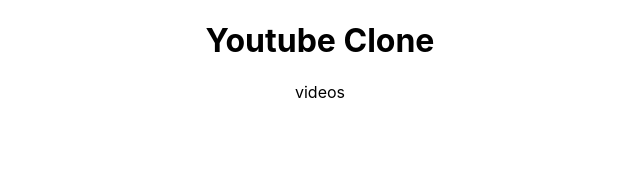
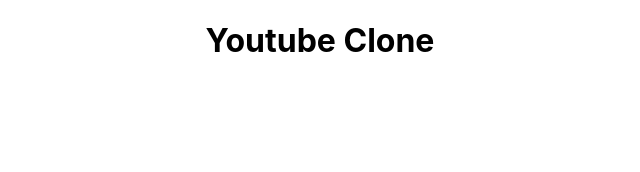
Before and after one commit to keriarmstrong/youtube-project, a React (Create React App) app: page / in a window 1280 px wide. Shown: the top 172 px of the page, without its empty margins (320-960 px from the left). Built offline with nearby package versions, Linux system fonts and the light colour scheme.

Commit message:
added env

```diff
--- a/src/App.js
+++ b/src/App.js
@@ -13,7 +13,7 @@
 
 
     <h1>Youtube Clone</h1>
-    <p>videos</p>
+
     </div>
   );
 }
```
